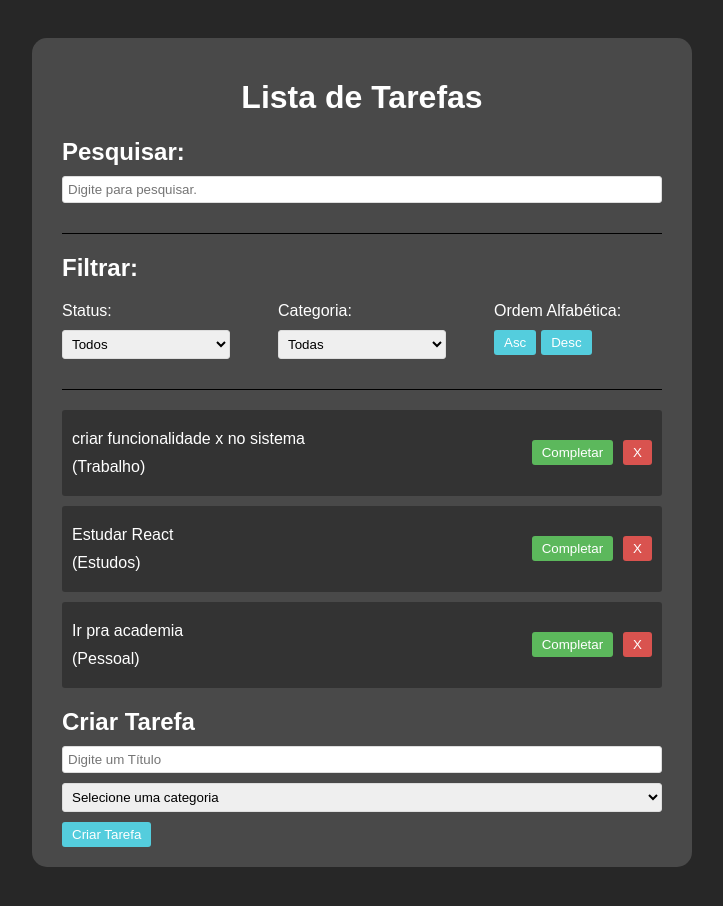
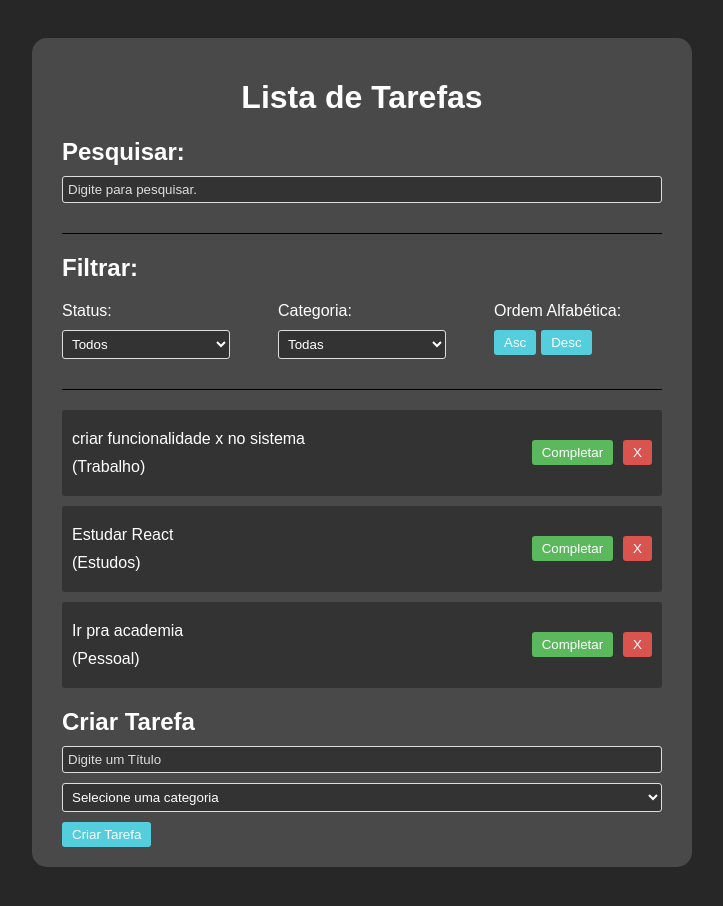
Before and after one commit to fergrenteski/simple-todo-react, a React (Vite) app: page / in a window 1280 px wide. Shown: the top 906 px of the page, without its empty margins (278-1001 px from the left). Built offline with nearby package versions, Linux system fonts and the light colour scheme.

Commit message:
:lipstick: feat: Estilização CSS com base em variáveis.

```diff
--- a/src/App.css
+++ b/src/App.css
@@ -1,18 +1,46 @@
-body {
-  font-family: Arial;
-  background-color: #272727;
-  padding: 30px;
-  color: #ffffff;
+/* Variáveis */
+:root {
+  --font-family-base: Arial, sans-serif;
+  --color-background: #272727;
+  --color-text: #ffffff;
+  --color-app-background: #494949;
+  --color-input-background: #333;
+  --color-placeholder: #ddd;
+  --color-button-primary: #54cddd;
+  --color-button-primary-hover: #2e71c9;
+  --color-button-complete: #5cb85c;
+  --color-button-complete-hover: #297729;
+  --color-button-remove: #d9534f;
+  --color-button-remove-hover: #bb241f;
+  --border-radius-base: 15px;
+  --border-radius-small: 3px;
+  --padding-base: 30px;
+  --padding-app: 20px 30px;
+  --padding-input: 5px;
+  --padding-button: 5px 10px;
+  --margin-base: 10px 0;
+  --margin-app: 0 auto 300px;
+  --transition-duration: 0.3s;
 }
 
+/* Estilização global */
+body {
+  font-family: var(--font-family-base);
+  background-color: var(--color-background);
+  padding: var(--padding-base);
+  color: var(--color-text);
+}
+
+/* Container da aplicação */
 .app {
   max-width: 600px;
-  margin: 0 auto 300px;
-  background-color: #494949;
-  padding: 20px 30px;
-  border-radius: 15px;
+  margin: var(--margin-app);
+  background-color: var(--color-app-background);
+  padding: var(--padding-app);
+  border-radius: var(--border-radius-base);
 }
 
+/* Títulos */
 h1 {
   text-align: center;
 }
@@ -21,75 +49,81 @@ h2 {
   margin-bottom: 10px;
 }
 
+/* Parágrafos */
 p {
-  margin: 10px 0;
+  margin: var(--margin-base);
 }
 
-input {
+/* Formulários */
+input,
+select {
   box-sizing: border-box;
+  padding: var(--padding-input);
+  margin-bottom: 10px;
+  border: 1px solid #ddd;
+  border-radius: var(--border-radius-small);
+  width: 100%;
+  background-color: var(--color-input-background);
+  color: var(--color-text);
 }
 
+input::placeholder {
+  color: var(--color-placeholder);
+}
+
+/* Botões */
 button {
-  background-color: #54cddd;
-  color: #fff;
-  padding: 5px 10px;
+  background-color: var(--color-button-primary);
+  color: var(--color-text);
+  padding: var(--padding-button);
   border: none;
-  border-radius: 3px;
+  border-radius: var(--border-radius-small);
   cursor: pointer;
   opacity: 1;
-  transition: .3s;
+  transition: background-color var(--transition-duration);
 }
 
 button:hover {
-  background-color: #2e71c9;
-}
-
-.todo-form {
-  padding-bottom: 1.5rem;
-}
-
-input,select {
-  padding: 5px;
-  margin-bottom: 10px;
-  border: 1px solid #ddd;
-  border-radius: 3px;
-  width: 100%;
+  background-color: var(--color-button-primary-hover);
 }
 
 .complete {
-  background-color: #5cb85c;
+  background-color: var(--color-button-complete);
 }
 
 .complete:hover {
-  background-color: #297729;
+  background-color: var(--color-button-complete-hover);
 }
 
 .remove {
-  background-color: #d9534f;
+  background-color: var(--color-button-remove);
 }
 
 .remove:hover {
-  background-color: #bb241f;
+  background-color: var(--color-button-remove-hover);
 }
 
+/* Lista de tarefas */
 .todo {
   display: flex;
   justify-content: space-between;
   align-items: center;
   padding: 10px;
-  margin: 10px 0;
-  background-color: #333;
-  border-radius: 3px;
+  margin: var(--margin-base);
+  background-color: var(--color-input-background);
+  border-radius: var(--border-radius-small);
 }
 
+/* Ações */
 .actions {
   display: flex;
   gap: 10px;
 }
 
+/* Filtros e busca */
 .filter,
 .search {
-  border-bottom: 1px solid #000000;
+  border-bottom: 1px solid #000;
   margin-bottom: 20px;
   padding-bottom: 20px;
 }
```
